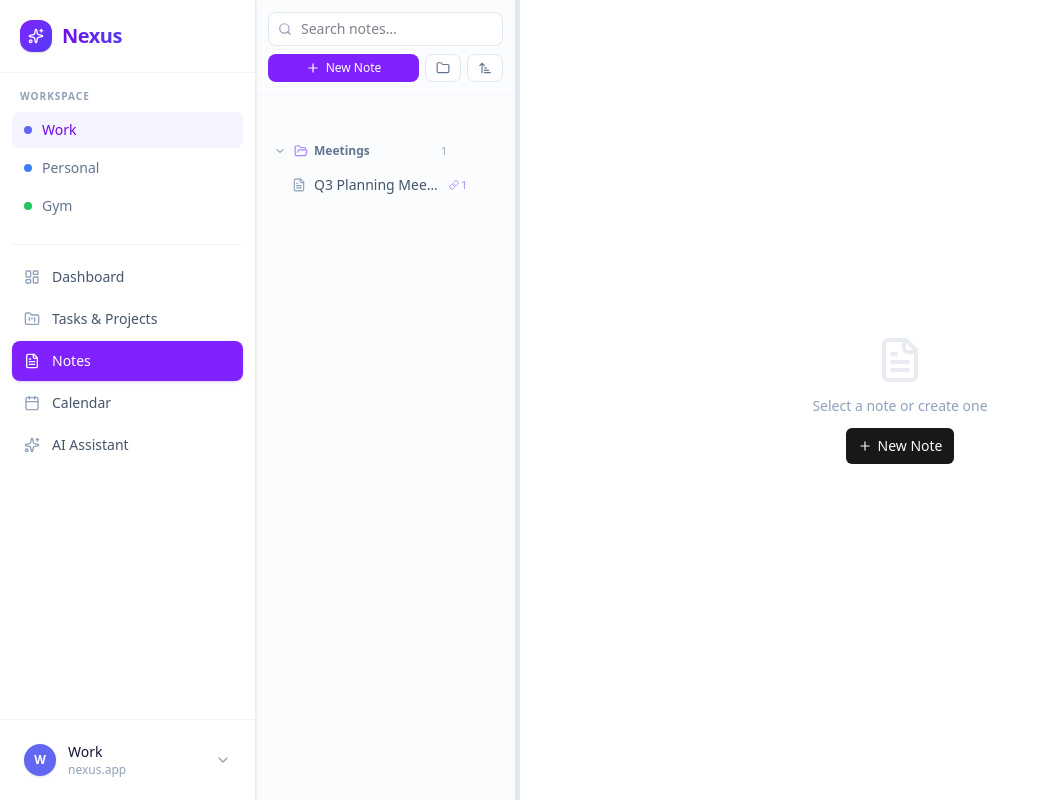
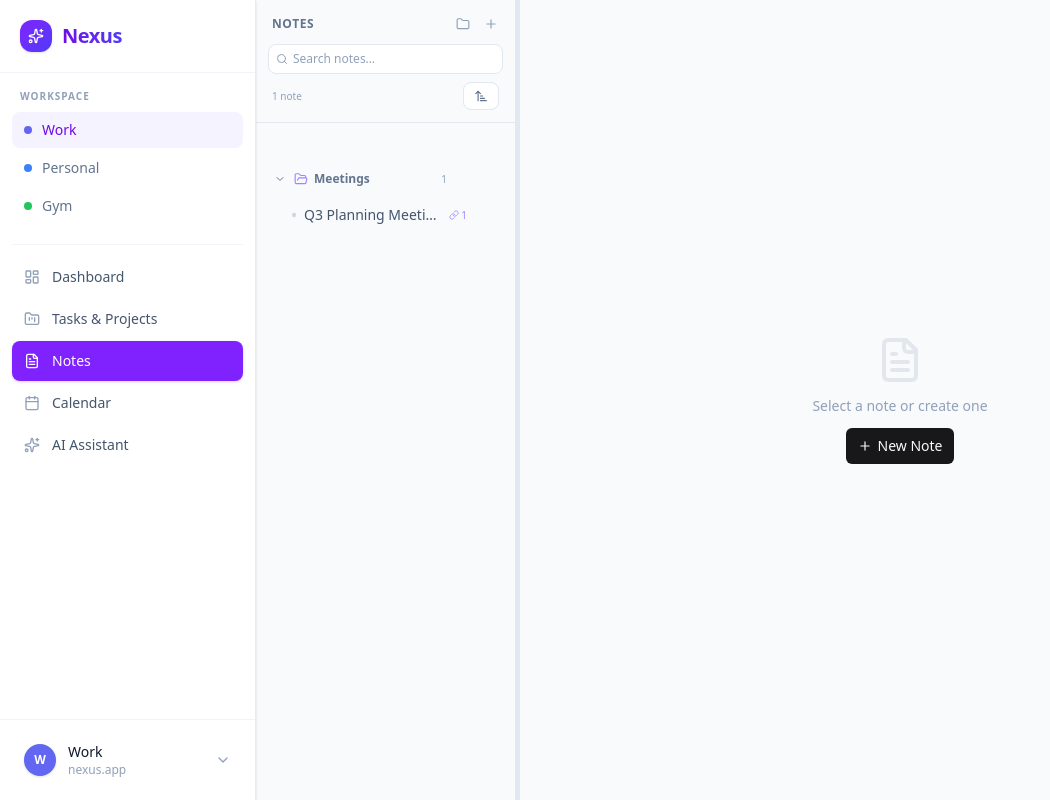
Before and after one commit to DontHugMeImAfraid/ProductivityApp, a React (Vite) app: page / in a window 1280 px wide. Both pictures are taken after a click on the button "Notes". Shown: the whole page, without its empty margins (0-1050 px from the left). Built offline with nearby package versions, Linux system fonts and the light colour scheme.

Commit message:
Firebase

```diff
--- a/src/pages/Notes.tsx
+++ b/src/pages/Notes.tsx
@@ -226,7 +226,18 @@ export function Notes() {
 
   const handleDragConflictConfirm = () => {
     if (!dragConflict) return;
-    updateNote(dragConflict.noteId, { sectionId: dragConflict.targetSectionId, title: dragConflict.newName.trim() });
+    const trimmed = dragConflict.newName.trim();
+    if (!trimmed) return;
+
+    // Re-check: the entered name must not still conflict with another note in the target folder
+    const stillConflicts = workspaceNotes.some(
+      n => n.sectionId === dragConflict.targetSectionId &&
+           n.title === trimmed &&
+           n.id !== dragConflict.noteId
+    );
+    if (stillConflicts) return; // keep modal open — user must choose a different name
+
+    updateNote(dragConflict.noteId, { sectionId: dragConflict.targetSectionId, title: trimmed });
     setDragConflict(null);
   };
 
@@ -258,7 +269,7 @@ export function Notes() {
         className={cn(
           "group flex items-center gap-2 px-3 py-2 rounded-xl cursor-pointer select-none",
           // Only transition colors/shadow, never transform (conflicts with dnd)
-          "transition-[background-color,box-shadow] duration-150",
+          "transition-[background-color,box-shadow] duration-100",
           isSelected && !snapshot?.isDragging
             ? "bg-violet-50 text-violet-700"
             : "text-slate-600 hover:bg-slate-50 hover:text-slate-900",
@@ -266,7 +277,7 @@ export function Notes() {
           snapshot?.isDragging && "bg-white shadow-lg ring-2 ring-violet-400 ring-offset-1 text-violet-700"
         )}
       >
-        <FileText className={cn("w-3.5 h-3.5 shrink-0", isSelected ? "text-violet-500" : "text-slate-400")} />
+        <FileText className={cn("w-1 h-2.0 shrink-0", isSelected ? "text-violet-500" : "text-slate-400")} />
         {isRenaming ? (
           <input
             autoFocus
@@ -292,7 +303,7 @@ export function Notes() {
           onClick={e => { e.stopPropagation(); setContextMenu({ x: e.currentTarget.getBoundingClientRect().right, y: e.currentTarget.getBoundingClientRect().bottom, note }); }}
           className="shrink-0 w-5 h-5 rounded flex items-center justify-center text-slate-400 hover:text-slate-700 opacity-0 group-hover:opacity-100 transition-all"
         >
-          <MoreHorizontal className="w-3.5 h-3.5" />
+          <MoreHorizontal className="w-3.5 h-3" />
         </button>
       </div>
     );
@@ -305,38 +316,53 @@ export function Notes() {
 
   return (
     <DragDropContext onDragEnd={onDragEnd}>
-      <div className="flex h-full overflow-hidden bg-white">
+      <div className="flex h-full overflow-hidden relative">
 
         {/* ── Sidebar ──────────────────────────────────────────────────── */}
         <div
-          className="flex flex-col border-r border-slate-200 bg-slate-50/60 shrink-0 overflow-hidden"
+          className="flex flex-col bg-slate-50 border-r border-slate-200 shrink-0 overflow-hidden"
           style={{ width: sidebarWidth }}
         >
-          {/* Search + actions */}
-          <div className="p-3 space-y-2 border-b border-slate-100">
-            <div className="relative">
-              <Search className="absolute left-2.5 top-1/2 -translate-y-1/2 w-3.5 h-3.5 text-slate-400" />
-              <input
-                placeholder="Search notes…"
-                value={searchQuery}
-                onChange={e => setSearchQuery(e.target.value)}
-                className="w-full pl-8 pr-3 py-1.5 text-sm bg-white border border-slate-200 rounded-lg focus:outline-none focus:ring-2 focus:ring-violet-300 focus:border-violet-400"
-              />
-            </div>
-            <div className="flex gap-1.5">
-              <button
-                onClick={() => handleCreateNote()}
-                className="flex-1 flex items-center justify-center gap-1.5 py-1.5 bg-violet-600 text-white text-xs font-medium rounded-lg hover:bg-violet-700 transition-colors"
-              >
-                <Plus className="w-3.5 h-3.5" /> New Note
-              </button>
+          {/* Sidebar header */}
+          <div className="p-3 space-y-2 border-b border-slate-200">
+            <div className="flex items-center justify-between">
+              <span className="text-xs font-semibold text-slate-500 uppercase tracking-wider px-1">Notes</span>
+              <div className="flex items-center gap-1">
                 <button
                   onClick={() => setIsAddingSection(v => !v)}
-                className="px-2.5 py-1.5 bg-white border border-slate-200 rounded-lg text-slate-500 hover:text-slate-700 hover:border-slate-300 transition-colors"
+                  className="w-6 h-6 flex items-center justify-center rounded-lg text-slate-400 hover:text-violet-600 hover:bg-violet-50 transition-colors"
                   title="New folder"
                 >
                   <Folder className="w-3.5 h-3.5" />
                 </button>
+                <button
+                  onClick={() => handleCreateNote()}
+                  className="w-6 h-6 flex items-center justify-center rounded-lg text-slate-400 hover:text-violet-600 hover:bg-violet-50 transition-colors"
+                  title="New note"
+                >
+                  <Plus className="w-3.5 h-3.5" />
+                </button>
+              </div>
+            </div>
+
+            {/* Search */}
+            <div className="relative">
+              <Search className="absolute left-2 top-1/2 -translate-y-1/2 w-3 h-3 text-slate-400 pointer-events-none" />
+              <input
+                value={searchQuery}
+                onChange={e => setSearchQuery(e.target.value)}
+                placeholder="Search notes…"
+                className="w-full pl-6 pr-2 py-1.5 text-xs bg-white border border-slate-200 rounded-lg outline-none focus:border-violet-300 placeholder:text-slate-400"
+              />
+              {searchQuery && (
+                <button onClick={() => setSearchQuery('')} className="absolute right-2 top-1/2 -translate-y-1/2">
+                  <X className="w-3 h-3 text-slate-400" />
+                </button>
+              )}
+            </div>
+
+            <div className="flex items-center justify-between px-1">
+              <span className="text-[10px] text-slate-400">{workspaceNotes.length} note{workspaceNotes.length !== 1 ? 's' : ''}</span>
               <button
                 onClick={() => setSortBy(s => s === 'updated' ? 'a-z' : s === 'a-z' ? 'z-a' : 'updated')}
                 className="px-2.5 py-1.5 bg-white border border-slate-200 rounded-lg text-slate-500 hover:text-slate-700 hover:border-slate-300 transition-colors"
@@ -529,44 +555,16 @@ export function Notes() {
                     className={cn("h-8 text-xs", isEditing && "bg-violet-600 hover:bg-violet-700 text-white")}
                     onClick={() => setIsEditing(!isEditing)}
                   >
-                    {isEditing ? 'Preview' : 'Edit'}
+                    {isEditing ? (
+                      <><AlignLeft className="w-3 h-3 mr-1.5" />Preview</>
+                    ) : (
+                      <><Edit2 className="w-3 h-3 mr-1.5" />Edit</>
+                    )}
                   </Button>
                 </div>
               </div>
 
-              {/* Linked tasks strip */}
-              {linkedTasks.length > 0 && (
-                <div className="px-6 py-3 border-b border-slate-100 bg-violet-50/40 flex items-center gap-2 flex-wrap">
-                  <CheckSquare className="w-3.5 h-3.5 text-violet-400 shrink-0" />
-                  <span className="text-xs font-medium text-violet-600 mr-1">Linked tasks:</span>
-                  {linkedTasks.map(t => (
-                    <div
-                      key={t.id}
-                      className="flex items-center gap-1.5 px-2.5 py-1 bg-white border border-violet-200 rounded-full text-xs text-violet-700 group"
-                    >
-                      <button
-                        onClick={() => {
-                          if (t.projectId) setSelectedProjectId(t.projectId);
-                          setSelectedTaskId(t.id);
-                          setCurrentView('tasks');
-                        }}
-                        className="hover:underline"
-                      >
-                        {t.title}
-                      </button>
-                      <button
-                        onClick={() => handleUnlinkTask(t.id)}
-                        className="opacity-0 group-hover:opacity-100 text-violet-400 hover:text-red-500 transition-all"
-                        title="Unlink task"
-                      >
-                        <X className="w-3 h-3" />
-                      </button>
-                    </div>
-                  ))}
-                </div>
-              )}
-
-              {/* Editor — scales with screen */}
+              {/* Note body */}
               <div className="flex-1 overflow-y-auto">
                 {isEditing ? (
                   <textarea
@@ -678,7 +676,14 @@ export function Notes() {
         })()}
 
         {/* ── Drag conflict modal ───────────────────────────────────────── */}
-        {dragConflict && (
+        {dragConflict && (() => {
+          const trimmed = dragConflict.newName.trim();
+          const stillConflicts = !!trimmed && workspaceNotes.some(
+            n => n.sectionId === dragConflict.targetSectionId &&
+                 n.title === trimmed &&
+                 n.id !== dragConflict.noteId
+          );
+          return (
             <div className="fixed inset-0 bg-black/40 backdrop-blur-sm z-50 flex items-center justify-center p-4 animate-in fade-in duration-150">
               <div className="bg-white rounded-2xl shadow-2xl w-full max-w-sm animate-in zoom-in-95 duration-200">
                 <div className="p-6">
@@ -695,17 +700,28 @@ export function Notes() {
                       if (e.key === 'Escape') setDragConflict(null);
                     }}
                     placeholder="New file name…"
+                    className={stillConflicts ? 'border-red-300 focus:border-red-400' : ''}
                   />
+                  {stillConflicts && (
+                    <p className="text-xs text-red-500 mt-1.5">
+                      A note with this name already exists in that folder.
+                    </p>
+                  )}
                 </div>
                 <div className="px-6 pb-5 flex justify-end gap-2">
                   <Button variant="outline" size="sm" onClick={() => setDragConflict(null)}>Cancel</Button>
-                <Button size="sm" onClick={handleDragConflictConfirm} disabled={!dragConflict.newName.trim()}>
+                  <Button
+                    size="sm"
+                    onClick={handleDragConflictConfirm}
+                    disabled={!trimmed || stillConflicts}
+                  >
                     Move & Rename
                   </Button>
                 </div>
               </div>
             </div>
-        )}
+          );
+        })()}
       </div>
     </DragDropContext>
   );
```
Lines whose indentation alone changed are shown as unchanged.
